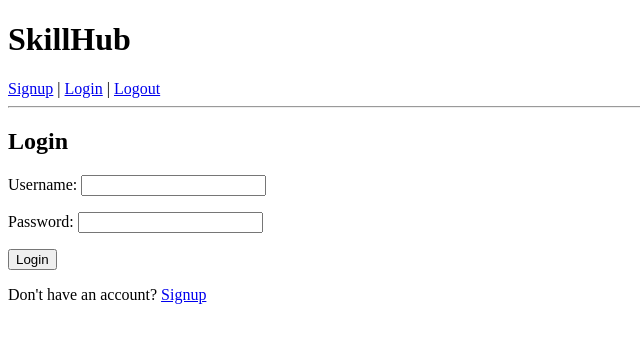
After one commit to mohidul32/SkillHub, a Django app: page /users/login/ in a window 1280 px wide. The commit adds this page. Shown: the top 343 px of the page, without its empty margins (0-640 px from the left). Run offline with Django 4.2, Linux system fonts and the light colour scheme.

Commit message:
Create base template (base.html)
Implement Signup, Login, Logout routes

Create dashboard template

Use CSRF-protected forms

Protect dashboard with login_required decorator

```diff
--- a/templates/base.html
+++ b/templates/base.html
@@ -2,14 +2,17 @@
 <html>
 <head>
     <title>SkillHub</title>
-{#    <link rel="stylesheet" href="{% static 'css/style.css' %}">#}
 </head>
 <body>
     <header>
         <h1>SkillHub</h1>
+        <nav>
+            <a href="{% url 'signup' %}">Signup</a> |
+            <a href="{% url 'login' %}">Login</a> |
+            <a href="{% url 'logout' %}">Logout</a>
+        </nav>
     </header>
-    <main>
-        {% block content %}{% endblock %}
-    </main>
+    <hr>
+    {% block content %}{% endblock %}
 </body>
 </html>
--- /dev/null
+++ b/templates/users/dashboard.html
@@ -0,0 +1,6 @@
+{% extends 'base.html' %}
+{% block content %}
+<h2>Welcome, {{ user.username }}!</h2>
+<p>Role: {{ user.role }}</p>
+<p><a href="{% url 'logout' %}">Logout</a></p>
+{% endblock %}
--- a/templates/users/index.html
+++ /dev/null
@@ -1,5 +0,0 @@
-{% extends 'base.html' %}
-
-{% block content %}
-<h2>Welcome to SkillHub Users App</h2>
-{% endblock %}
--- /dev/null
+++ b/templates/users/login.html
@@ -0,0 +1,10 @@
+{% extends 'base.html' %}
+{% block content %}
+<h2>Login</h2>
+<form method="post">
+    {% csrf_token %}
+    {{ form.as_p }}
+    <button type="submit">Login</button>
+</form>
+<p>Don't have an account? <a href="{% url 'signup' %}">Signup</a></p>
+{% endblock %}
--- /dev/null
+++ b/users/forms.py
@@ -0,0 +1,15 @@
+from django import forms
+from django.contrib.auth.forms import UserCreationForm, AuthenticationForm
+from .models import User
+
+class UserSignupForm(UserCreationForm):
+    email = forms.EmailField(required=True)
+    role = forms.ChoiceField(choices=User.ROLE_CHOICES)
+
+    class Meta:
+        model = User
+        fields = ('username', 'email', 'role', 'password1', 'password2')
+
+class UserLoginForm(AuthenticationForm):
+    username = forms.CharField()
+    password = forms.CharField(widget=forms.PasswordInput)
--- a/users/urls.py
+++ b/users/urls.py
@@ -1,7 +1,9 @@
-from django.urls import path, include
+from django.urls import path
 from . import views
 
-
 urlpatterns = [
-    path('', views.index, name='user-home'),
+    path('signup/', views.signup_view, name='signup'),
+    path('login/', views.login_view, name='login'),
+    path('logout/', views.logout_view, name='logout'),
+    path('dashboard/', views.dashboard, name='dashboard'),
 ]
--- a/users/views.py
+++ b/users/views.py
@@ -1,7 +1,37 @@
-from django.shortcuts import render
+from django.shortcuts import render, redirect
+from django.contrib.auth import login, logout, authenticate
+from django.contrib.auth.decorators import login_required
+from .forms import UserSignupForm, UserLoginForm
 from django.http import HttpResponse
-from .models import User
-# Create your views here.
-def index(request):
-    users = User.objects.all()
-    return render(request, 'users/index.html')
+
+def signup_view(request):
+    if request.method == 'POST':
+        form = UserSignupForm(request.POST)
+        if form.is_valid():
+            user = form.save()
+            login(request, user)
+            return redirect('dashboard')
+    else:
+        form = UserSignupForm()
+    return render(request, 'users/signup.html', {'form': form})
+
+def login_view(request):
+    if request.method == 'POST':
+        form = UserLoginForm(request, data=request.POST)
+        if form.is_valid():
+            user = form.get_user()
+            login(request, user)
+            return redirect('dashboard')
+    else:
+        form = UserLoginForm()
+    return render(request, 'users/login.html', {'form': form})
+
+@login_required
+def logout_view(request):
+    logout(request)
+    return redirect('login')
+
+@login_required
+def dashboard(request):
+    user = request.user
+    return render(request, 'users/dashboard.html', {'user': user})
```
Also changed, not shown: templates/users/signup.html (added, +10 -0 lines).
